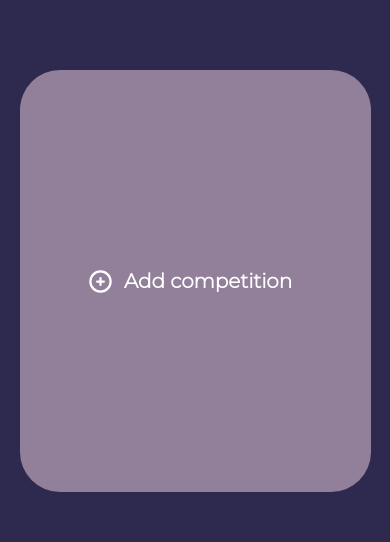
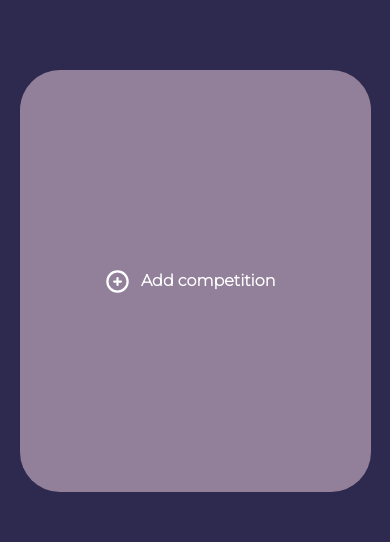
Before and after one commit to henrylin03/bjj-countdown, a React (Vite) app: page / in a window 390 px wide. Shown: the part 150-692 px from the top of the page. Built offline with nearby package versions, Linux system fonts and the light colour scheme.

Commit message:
use media queries to ensure add competition box has updated border radius (so it is not too round), updated font sizes (so that it is always visible) and not too high when the height is reduced (eg when the phone is rotated to landscape)

```diff
--- a/src/components/AddCompetitionButton/AddCompetitionButton.module.css
+++ b/src/components/AddCompetitionButton/AddCompetitionButton.module.css
@@ -7,4 +7,13 @@
   @media (max-width: $mantine-breakpoint-lg) {
     width: 90%;
   }
+
+  @media (max-height: $mantine-breakpoint-sm) and (max-width: $mantine-breakpoint-sm) {
+    height: 45%;
+    border-radius: 1.5rem;
+  }
+
+  @media (max-height: $mantine-breakpoint-xs) or (max-width: $mantine-breakpoint-xs) {
+    font-size: 1rem;
+  }
 }
```
